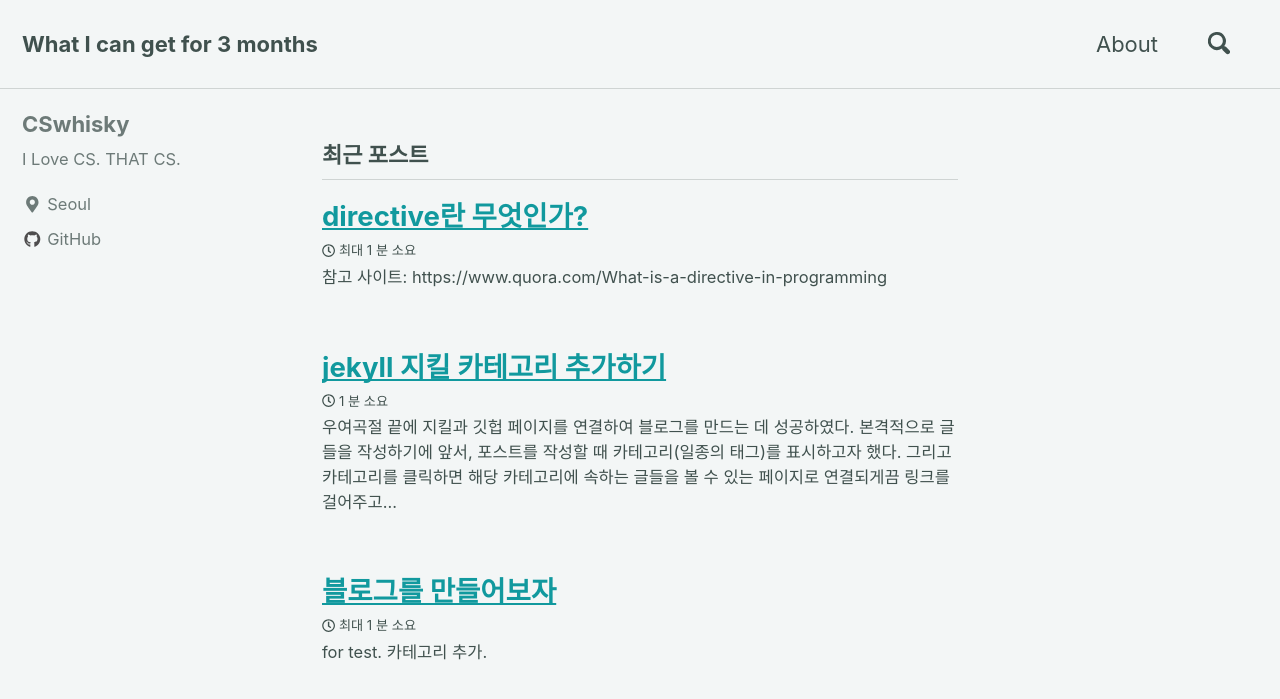
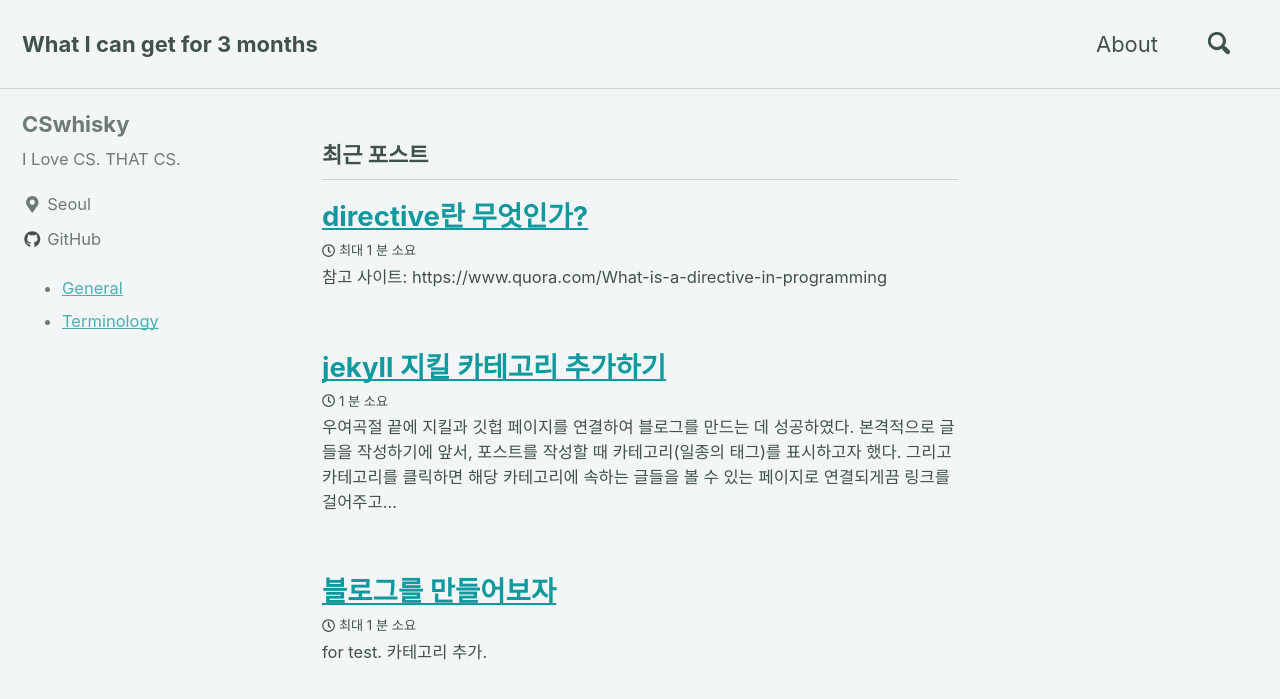
Before and after one commit to 2kindsofcs/-, a Jekyll site: the page built from index.html, in a window 1280 px wide and 900 px high. Shown: the top 699 px of the window. Built offline with Jekyll 4.4.1, drawn with Linux system fonts in a browser that asks for light colours; nearby versions of some CDN libraries; the list of posts is cut into pages by our own code.

Commit message:
add categories to sdiebar

```diff
--- a/_includes/sidebar.html
+++ b/_includes/sidebar.html
@@ -1,6 +1,14 @@
 {% if page.author_profile or layout.author_profile or page.sidebar %}
   <div class="sidebar sticky">
   {% if page.author_profile or layout.author_profile %}{% include author-profile.html %}{% endif %}
+  <ul>
+    {% for category in site.categories %}
+    <li>
+        <a href="{{site.baseurl}}/category/{{category[0]|slugize}}">{{category[0]|capitalize}}</a>
+    </li>
+    {% endfor %}
+  </ul>
+
   {% if page.sidebar %}
     {% for s in page.sidebar %}
       {% if s.image %}
```
